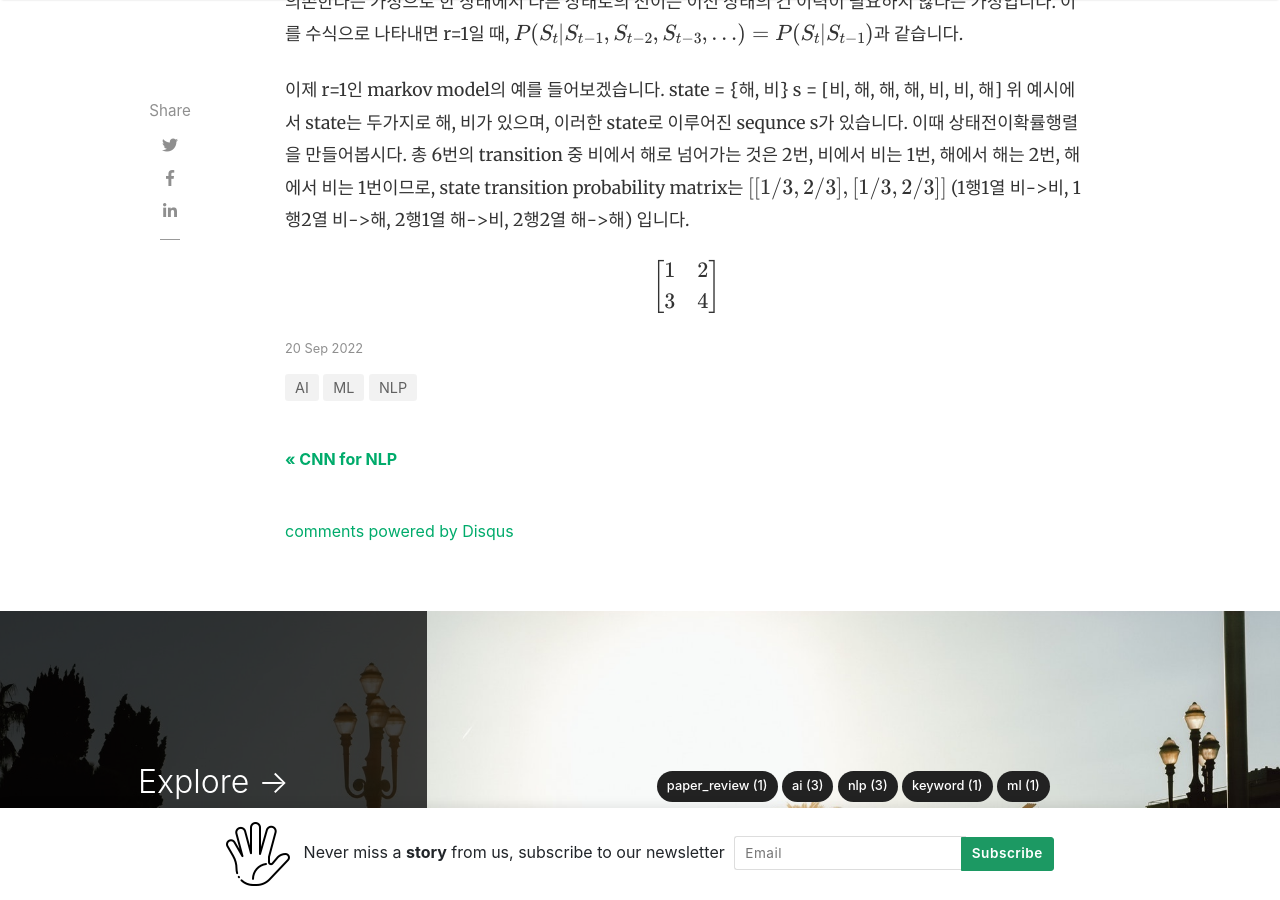
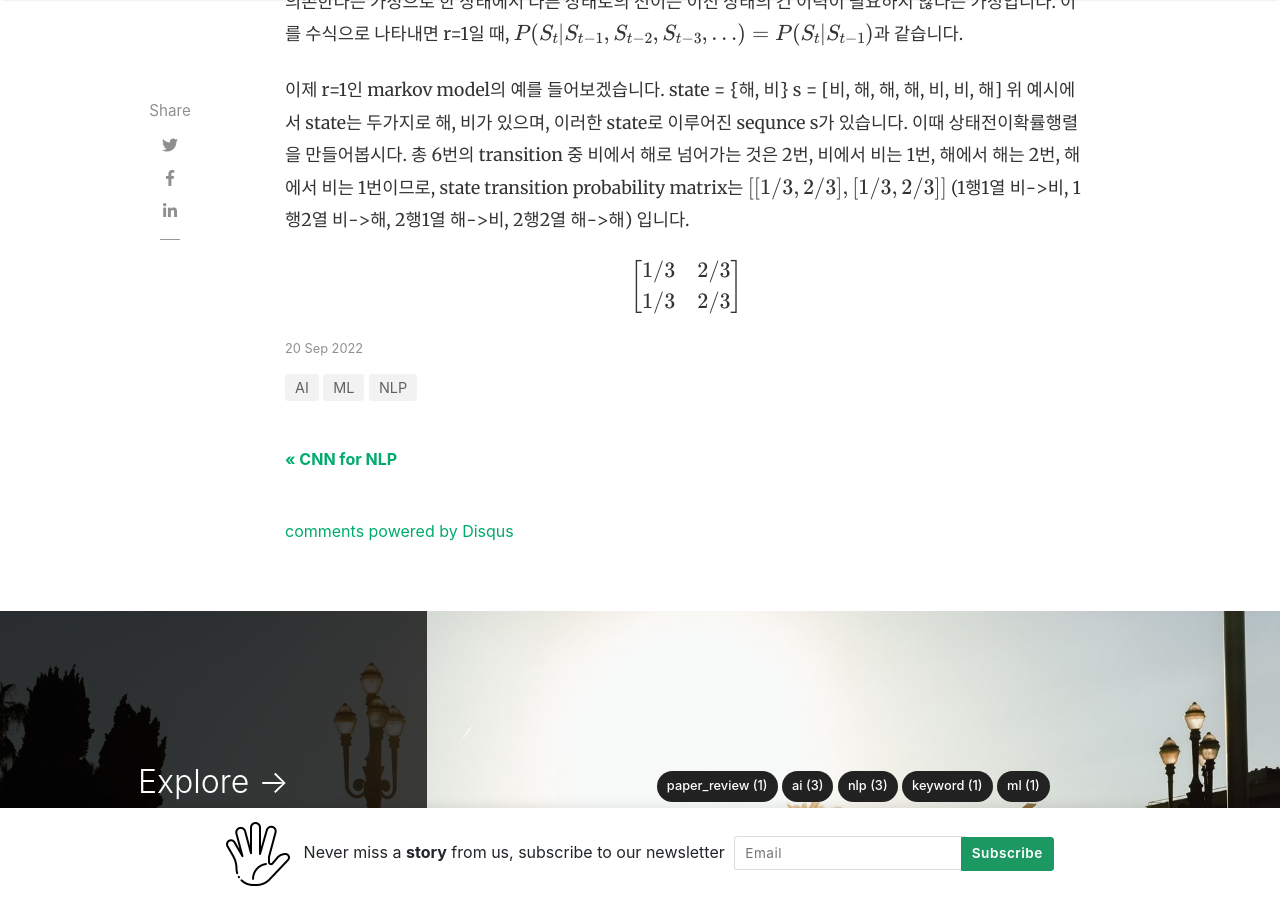
Before and after one commit to ozzaney/ozzaney_, a Jekyll site: the page built from _posts/2022-09-20-HMM.md, in a window 1280 px wide and 900 px high, scrolled down 1524 px. Built offline with Jekyll 4.4.1, drawn with Linux system fonts in a browser that asks for light colours; nearby versions of some CDN libraries; formulas are drawn with MathJax 3; comment, search, counter and statistics services are not loaded.

Commit message:
Update 2022-09-20-HMM.md

```diff
--- a/_posts/2022-09-20-HMM.md
+++ b/_posts/2022-09-20-HMM.md
@@ -41,7 +41,7 @@
 
 $$ \left[
 \begin{matrix}
-    1 & 2 \\
-    3 & 4 \\
+    1/3 & 2/3 \\
+    1/3 & 2/3  \\
 \end{matrix}
 \right] $$
```
